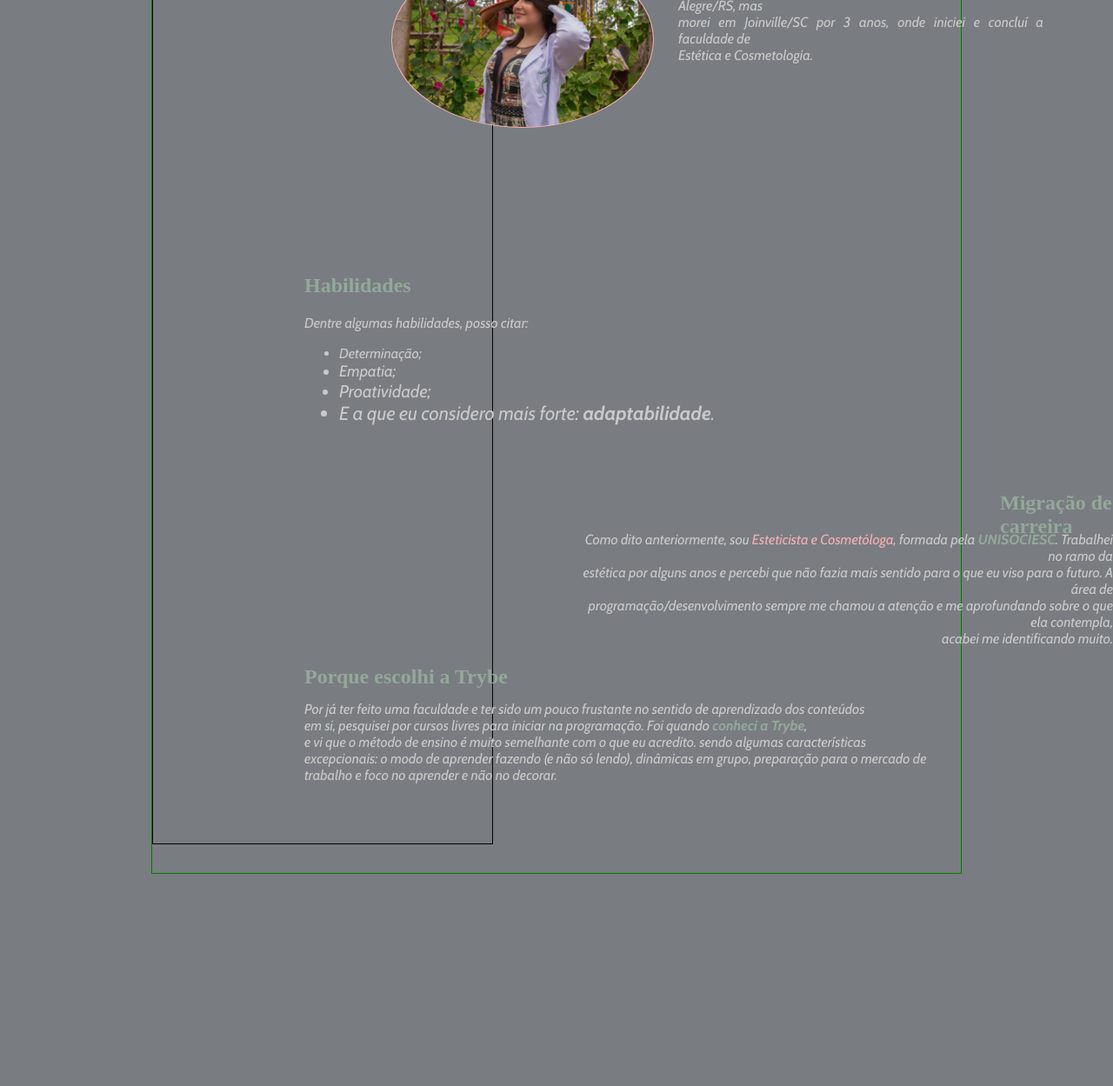
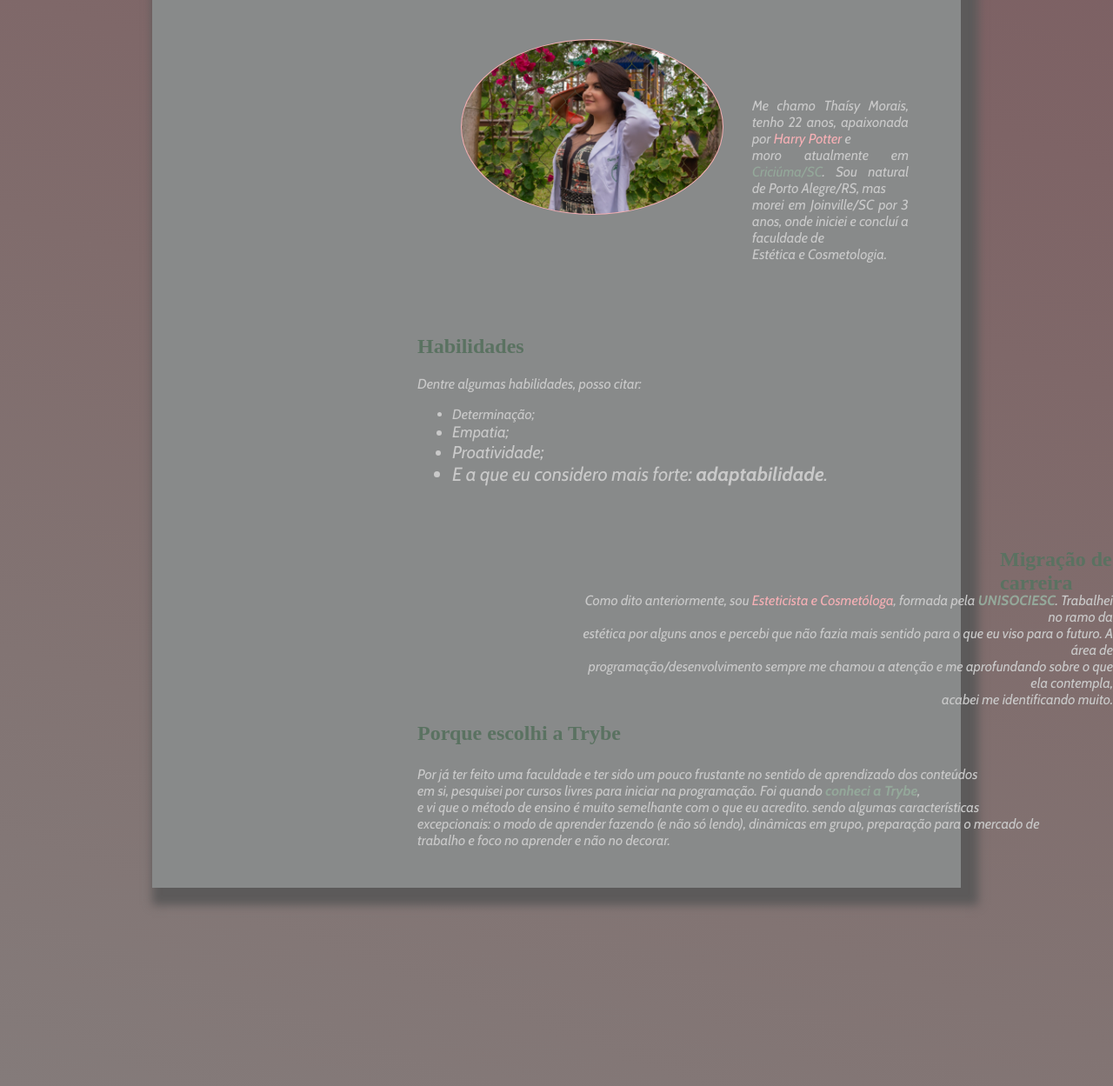
Before and after one commit to thaimorais/thaimorais.github.io, a plain HTML site: page index.html in a window 1280 px wide. Shown: the part 305-1554 px from the top of the page at 87% size. Drawn offline with nearby package versions, Linux system fonts and the light colour scheme; a web font is replaced by a local one.

Commit message:
Portfólio final

```diff
--- a/index.html
+++ b/index.html
@@ -9,13 +9,14 @@
         <li><a href="#Carreira" class="button1">Carreira</a></li>
         <li><a href="#Trybe" class="button1">Trybe</a></li>
     </ul>
-        <title>Thaísy - Portfólio Trybe</title>
+
+    <title>Thaísy - Portfólio Trybe</title>
     </head>
     <body>
-        <div class="div1">
-        <h1 id="meunome">Thaísy Morais</h1>
+        <h1 id="meunome">Thaísy Morais</h1></body>
         <img id="foto" src="thaisy.jpeg" alt="Foto na formatura da faculdade" width="300">
         <br>
+        <div class="div1">
         <p class="fontesite descrição">Me chamo Thaísy Morais, tenho 22 anos, apaixonada por <a href="https://www.wizardingworld.com/" target="-blank" class="Link"> Harry Potter</a></span> e <br>moro atualmente em <span style="color: #94A89A">Criciúma/SC</span>.
         Sou natural de Porto Alegre/RS, mas <br>morei em Joinville/SC por 3 anos,
     onde iniciei e concluí a faculdade de <br>Estética e Cosmetologia.</p>
--- a/style.css
+++ b/style.css
@@ -10,17 +10,29 @@
             font-family: 'Send Flowers', cursive;
             font-size: 50px;
             text-align: center;
+            border-style: solid;
+            border-color: rgb(92, 90, 90);
+            border-bottom-width: 1px;
+            border-top-width: 0;
+            border-right-width: 0;
+            border-left-width: 0;
+            left: 450px;
+            margin: 89px auto;
+            width: 930px;
+            position: absolute;
+            z-index: 1;
+        }
+        .div0 {
             border: 1px solid black;
+            left: 200px;
         }
-
         .fontesite {
             font-family: 'Cabin', sans-serif;
         }
 
         body {
-        background-color: #797D81;
+            background-image: linear-gradient(20deg, #847b7a 0, #827473 25%, #806c6c 50%, #7e6466 75%, #7b5d61 100%);
         }
-
         .Lista1 {
         font-size: 16px;
         }
@@ -35,25 +47,27 @@
         }
 
         .Subtitulo {
-            color: #94A89A;
+            color: #5a7261;
         }
 
         #foto {
             border-radius: 80% 80%;
             position: absolute;
-            left: 450px;
+            left: 530px;
             padding: 1px;
             background-color: #F4AFB4;
-            top: 250px;
+            top: 350px;
         }
 
         .div1 {
-            border: 1px solid green;
+            border: 0,8px solid rgb(51, 50, 49);
             height: 1160px;
             width: 930px;
             display: flex;
             flex-direction: row;
             margin: 70px auto;
+            box-shadow: 10px 10px 10px 10px rgb(92, 90, 90);
+            background-color: #888a8a;
         }
 
         .button1:hover {
@@ -63,7 +77,7 @@
 
         .button1 {
             color: #C9B7AD;
-            background-color: #5a6e61;
+            background-color: #617266;
             padding: 5px;
             line-height: 50px;
             text-decoration: none;
@@ -80,7 +94,7 @@
            text-decoration: none;
         }
         .Link:hover {
-            color: #94A89A;
+            color: #5a7261;
             text-decoration: underline;
         }
         div.Inicio {
@@ -90,39 +104,39 @@
         }
 
         .descrição {
-            left: 700px;
+            left: 630px;
             position: absolute;
             text-align: justify;
-            padding: 80px;
+            padding: 235px;
         }
 
         div.Habilidades {
-            top: 600px;
-            left: 350px;
+            top: 670px;
+            left: 480px;
             position: absolute;
         }
 
         div.Carreira {
             position: absolute;
-            top: 900px;
+            top: 970px;
             left: 670px;
             text-align:end;
         }
 
         #Carreira {
             position: absolute;
-            top: 850px;
+            top: 915px;
             left: 1150px;
         }
 
         #Trybe {
             position: absolute;
-            top: 1050px;
-            left: 350px;
+            top: 1115px;
+            left: 480px;
         }
 
         div.Trybe {
             position: absolute;
-            top: 1095px;
-            left: 350px;
+            top: 1170px;
+            left: 480px;
         }
```
